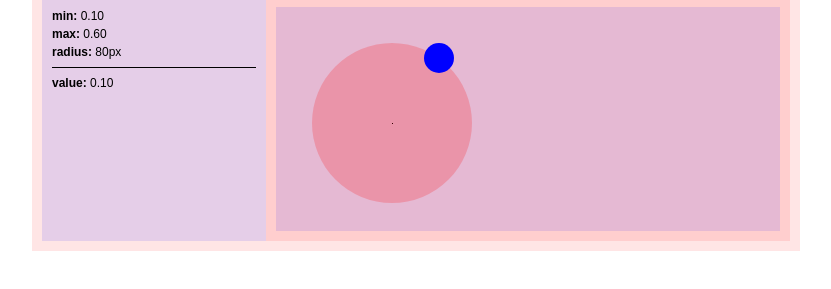
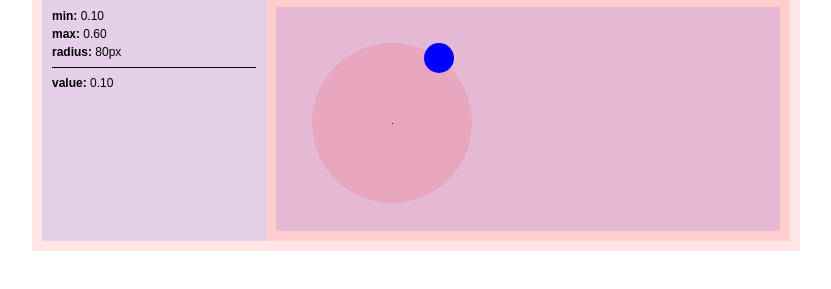
Before and after one commit to nexus6nexus6/circular-slider, a website: page app/index.html in a window 1280 px wide. Shown: the part 299-588 px from the top of the page, without its empty margins (224-1055 px from the left). Drawn offline with Linux system fonts and the light colour scheme.

Commit message:
codebase cleanup

```diff
--- a/app/css/app.css
+++ b/app/css/app.css
@@ -137,9 +137,8 @@ h1, h2, h3, h4, h5, h6{
     top:0;
     left:0;
     z-index: 1;
-    /*border:1px solid rgba(255,0,0,0.2);*/
+    background:rgba(255,0,0,0.1);
     border-radius: 50%;
-    background: rgba(255,0,0,0.2);
     pointer-events: none;
 }
 
--- a/app/js/app.js
+++ b/app/js/app.js
@@ -1,18 +1,22 @@
 'use strict';
 
-// **
-// App: Circular silder module
+/*
+* Circular silder module
+* author: grega@webshocker.net
+*/
+
 var circularSlider = (function() {
 
-    // ** CORE METHODS and PROPS
 
-    // private props
-    var options,
-        sliderEl,
-        sliderValue,
-        track = false
+    // ** CORE
 
-    // private methods definition list
+    // private core vars and objects
+    var options,            // configuration object
+        sliderEl,           // slider DOM nodes
+        sliderValue,        // slider output
+        track = false       // slider locking mechanism
+
+    // private core methods
     var config,
         render,
         control,
@@ -20,7 +24,7 @@ var circularSlider = (function() {
         update,
         events
 
-    // configures default values and vars
+    // configures default values
     defaults = function() {
 
         // set default options
@@ -40,7 +44,7 @@ var circularSlider = (function() {
         // set default slider value
         sliderValue = options.min;
 
-        // setup default sliderEl object structure
+        // set default sliderEl object values
         sliderEl = {
             container: null,
             scale: null,
@@ -52,7 +56,7 @@ var circularSlider = (function() {
 
     }
 
-    // overwrites default values and vars
+    // overwrites default values
     config = function(_options) {
 
         if (_options) {
@@ -64,18 +68,14 @@ var circularSlider = (function() {
 
     }
 
-    // renders DOM elements
+    // renders slider DOM nodes
     render = function() {
 
-        // ** render slider elements
-        // append app elements to options.container child > .slider
-
-        // get container elements
+        // get container nodes
         var sliders = getByClass('.sliders')
         var labels = getByClass('.labels')
 
-        // ** create slider DOM elements
-        // attach them to shared sliderEl object for future reference
+        // create slider DOM nodes,  attach them to shared sliderEl
         sliderEl = {
             container: createEl('div', options.id),
             listener: createEl('div', 'listener'),
@@ -86,22 +86,21 @@ var circularSlider = (function() {
             label: createEl('div', options.id)
         }
 
-        // glue slider DOM elements to container el
+        // glue slider DOM nodes and append them to container
         sliderEl.origin.appendChild(sliderEl.bg)
         sliderEl.listener.appendChild(sliderEl.origin)
         sliderEl.container.appendChild(sliderEl.dragger)
         sliderEl.container.appendChild(sliderEl.scale)
         sliderEl.container.appendChild(sliderEl.listener)
 
-        // append two main elements to DOM parents
+        // append two main elements to conatiner nodes
         sliders.appendChild(sliderEl.container)
         labels.appendChild(sliderEl.label)
 
-        // append class namespace
+        // set sliders class namespace
         sliderEl.container.className += ' circular-slider'
 
-        // ** position the elements
-        // setup some data first
+        // position and style slider nodes
         var r = parseInt(options.radius, 10),
             cx = parseInt(options.offset.x, 10),
             cy = parseInt(options.offset.y, 10)
@@ -110,20 +109,18 @@ var circularSlider = (function() {
         sliderEl.origin.style.top = (r+cx) + 'px';
         sliderEl.origin.style.left = (r+cy) + 'px';
 
-        // position the slider (circle)
+        // position the slider bg
         sliderEl.bg.style.top = -r + 'px';
         sliderEl.bg.style.left = -r + 'px';
+        sliderEl.bg.style.width = r*2 + 'px';
+        sliderEl.bg.style.height = r*2 + 'px';
 
-        // add radius to slider
-        sliderEl.bg.style.width = r * 2 + 'px';
-        sliderEl.bg.style.height = r * 2 + 'px';
-
-        // position the dragger to options.min
+        // position the dragger to default position
         setInitialDraggerPosition()
 
     }
 
-    // updates DOM elements
+    // updates DOM nodes
     update = function(e) {
 
         // update dragger position
@@ -140,13 +137,12 @@ var circularSlider = (function() {
     // handle events
     events = function() {
 
-        // prevent iPad document move
+        // prevent iPad document move on touchmove
         document.ontouchmove = function(e) {
             e.preventDefault();
         }
 
-
-        // shorthand nodes
+        // shorthand slider nodes
         var dragger = sliderEl.dragger,
             container = sliderEl.container,
             listener = sliderEl.listener,
@@ -154,7 +150,7 @@ var circularSlider = (function() {
             bg = sliderEl.bg,
             label = sliderEl.label
 
-        // register events
+        // register DOM event handlers
         on(dragger, 'mousedown', startTracking, false)
         on(dragger, 'touchstart', startTracking, false)
 
@@ -171,7 +167,7 @@ var circularSlider = (function() {
 
 
 
-    // ** SHARED LIB - shared by core methods
+    // ** SHARED methods
     var updateLabel,
         updateScale,
         updateDragger,
@@ -241,9 +237,6 @@ var circularSlider = (function() {
             cy = parseInt(options.offset.y,10), // offset y
             a = Math.atan2(y-cy, x-cx) // get origin angle out of mouse/touch:x,y
 
-
-        console.log(a);
-
         // point position + offset xy
         var nx = r + r * Math.cos(a)
         var ny = r + r * Math.sin(a)
@@ -252,8 +245,6 @@ var circularSlider = (function() {
         v = a * (0.5/Math.PI) + (a > 0 ? 0 : 1);
         // shift by -90deg, so we can start on the top of the circle
         v = (v + 0.25) % 1;
-
-        console.log(v);
 
         // update dragger position
         if (min < v && v < max) {
@@ -392,8 +383,7 @@ var circularSlider = (function() {
 
 
 
-    // ** FACADE - abstracts DOM related methods for vanilla JS
-    // methods deifnition list
+    // ** UTILITY methods
     var getById,
         getByClass,
         childByClass,
@@ -551,8 +541,9 @@ var circularSlider = (function() {
             // listen to DOM and app events
             events()
 
+            // TODO  destroy()
+
         }
-        // TODO  destroy()
     }
 
 
```
